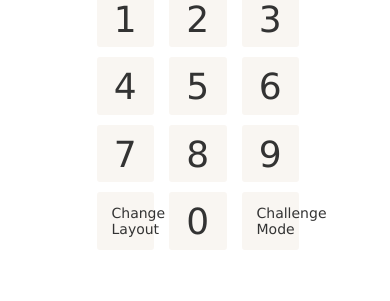
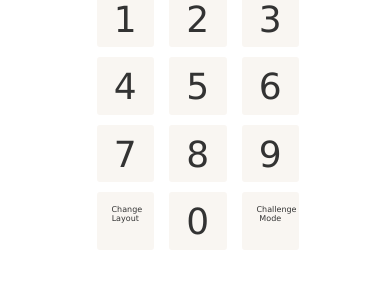
Before and after one commit to xbili/pimory, a Node project: template views/index.ejs in a window 390 px wide. Shown: the part 376-677 px from the top of the page. Run offline with Node 20 templates, Linux system fonts and the light colour scheme; the template is opened without the code that fills it, so the values that code supplies are empty.

Commit message:
Hotfix for overflowing button labels in mobile

```diff
--- a/public/stylesheets/style.css
+++ b/public/stylesheets/style.css
@@ -91,6 +91,9 @@ a {
     .grid h1 {
       line-height: 20px;
     }
+    .grid p {
+      font-size: 8px;
+    }
 
   .pi-container {
     height: 200px;
```
